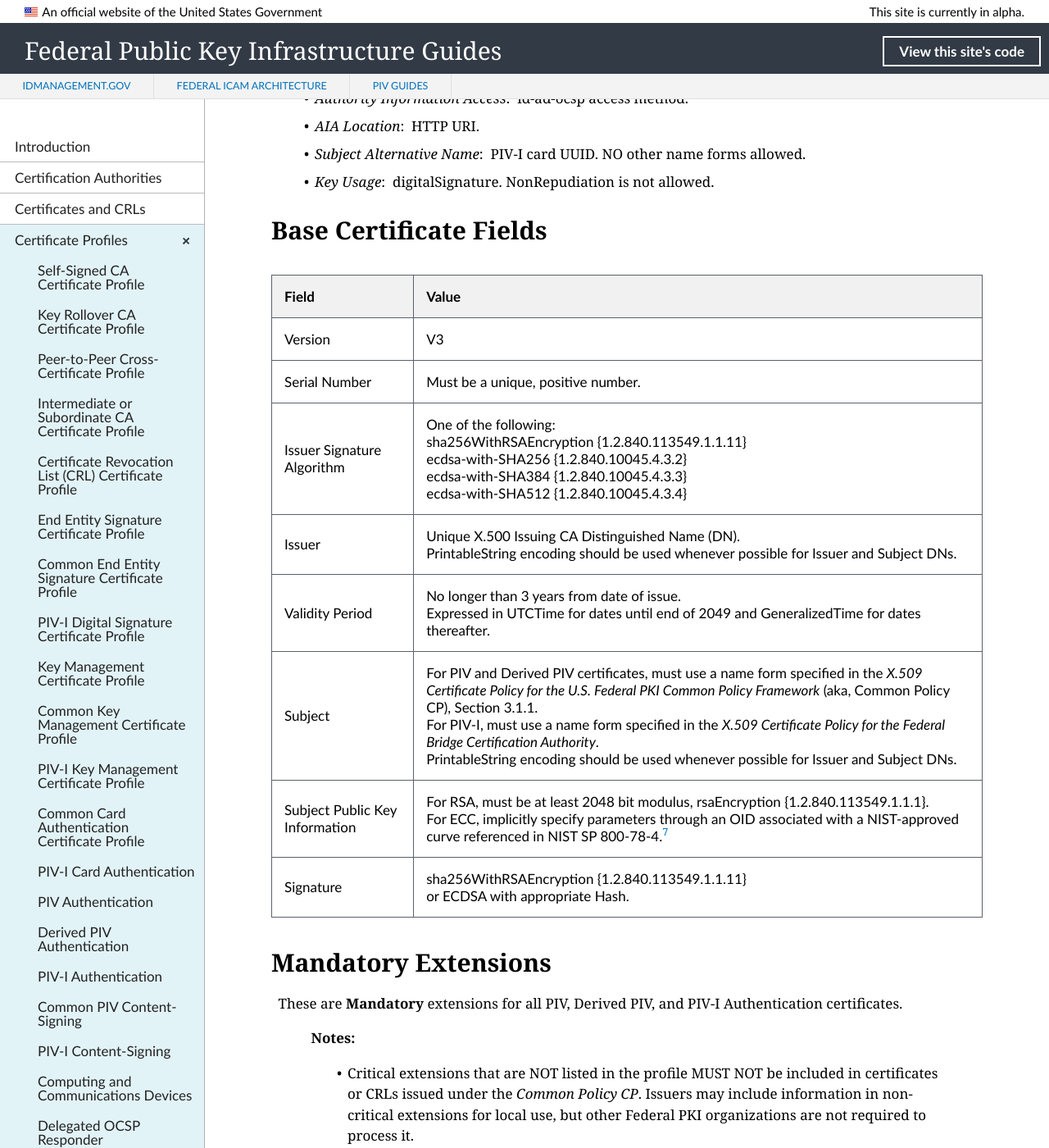
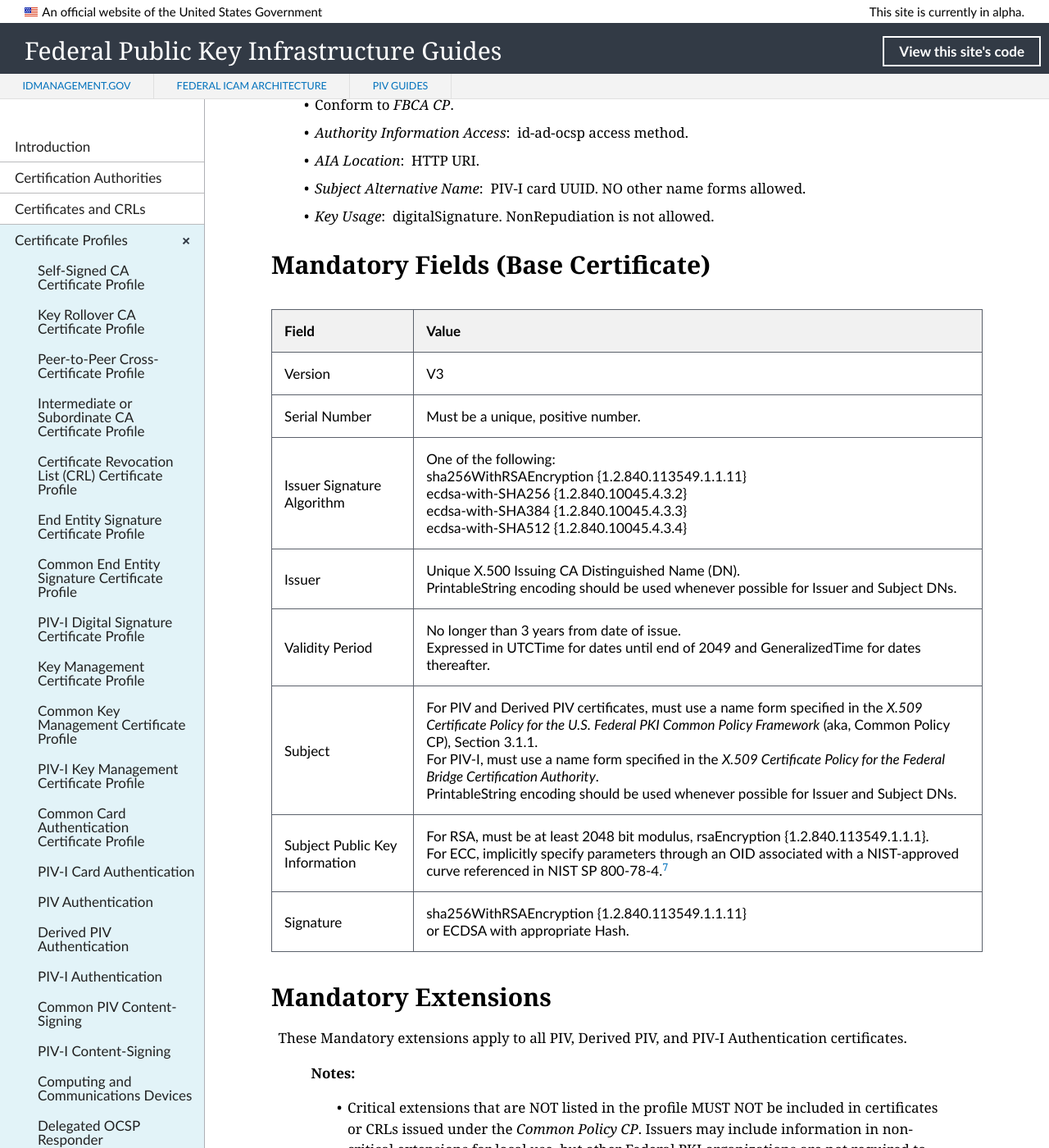
Before and after one commit to GSA/fpki-guides, a Jekyll site: the page built from _profiles/22_all_piv_auth_2.md, in a window 1280 px wide and 1400 px high, scrolled down 1169 px. Shown: the whole window at 82% size. Built offline with Jekyll 4.4.1, drawn with Linux system fonts in a browser that asks for light colours; nearby versions of some CDN libraries; library files that are not in the unit come from our copies; some of the changed text lies outside the part shown.

Commit message:
Update 22_all_piv_auth_2.md
Editorial

```diff
--- a/_profiles/22_all_piv_auth_2.md
+++ b/_profiles/22_all_piv_auth_2.md
@@ -12,12 +12,14 @@
 
 | **Deprecated Certificate<br>Profile Policy<br>and Worksheet**  | **Deprecated Worksheet Name** |
 | :----: | :---- |
-|  [SSP 9](https://www.idmanagement.gov/wp-content/uploads/sites/1171/uploads/fpki-cert-profile-ssp.pdf){:target="_blank"} <sup>[5](#5)</sup>  |  PIV Authentication  |
+|  [SSP 9](https://www.idmanagement.gov/wp-content/uploads/sites/1171/uploads/fpki-cert-profile-ssp.pdf){:target="_blank"}<sup>[5](#5)</sup>  |  PIV Authentication  |
 |  [SSP 11](https://www.idmanagement.gov/wp-content/uploads/sites/1171/uploads/fpki-cert-profile-ssp.pdf){:target="_blank"}  |  Common Derived PIV Authentication  |
 |   [PIV-I 5](https://www.idmanagement.gov/wp-content/uploads/sites/1171/uploads/fpki-pivi-cert-profiles.pdf){:target="_blank"}<sup>[6](#6)</sup>  | PIV-I Authentication  |
 
 ## Updated Profile Extension Details
 <!--Have these extensions indeed been updated since the prevous 3 (superseded) worksheets? Unclear why this information should be upfront unless there is something new for the user (i.e., "What's New for This Version" or "What Has Changed"). Reason for the limited subset of extension details here should be explained/understood.-->
+
+**<Wendy recommends that these bullet lists be removed>**
 
 ### PIV and Derived PIV Authentication
 
@@ -37,7 +39,7 @@
 * _Subject Alternative Name_:&nbsp;&nbsp;PIV-I card UUID. NO other name forms allowed.
 * _Key Usage_:&nbsp;&nbsp;digitalSignature. NonRepudiation is not allowed.
 
-## Base Certificate Fields
+## Mandatory Fields (Base Certificate)
 
 | **Field**  | **Value**                             |
 | :--------  | :-------------------------------     |
@@ -52,7 +54,7 @@
 
 ## Mandatory Extensions
 
-These are **Mandatory** extensions for all PIV, Derived PIV, and PIV-I Authentication certificates.
+These Mandatory extensions apply to all PIV, Derived PIV, and PIV-I Authentication certificates.
 
 >**Notes:**
 * Critical extensions that are NOT listed in the profile MUST NOT be included in certificates or CRLs issued under the _Common Policy CP_. Issuers may include information in non-critical extensions for local use, but other Federal PKI organizations are not required to process it.
@@ -76,7 +78,7 @@
 
 ## Optional Extensions
 
-These are **Optional** extensions for PIV, Derived PIV, and PIV-I Authentication certificates.
+These **Optional** extensions apply to all PIV, Derived PIV, and PIV-I Authentication certificates.
 
 | **Optional<br>Extension**  | **Critical** | **Value** |
 | :-------- | :------ | :----- |
```
